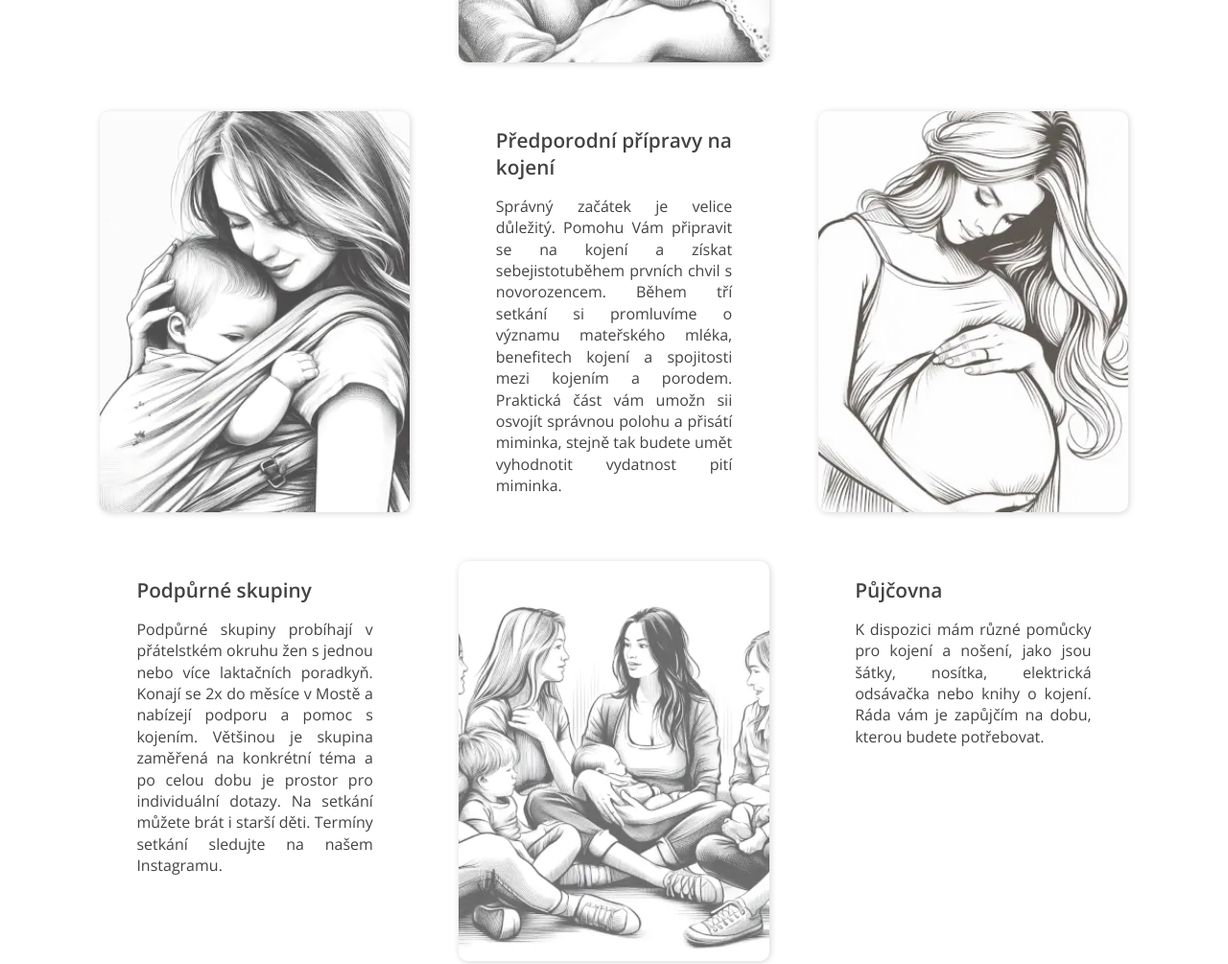
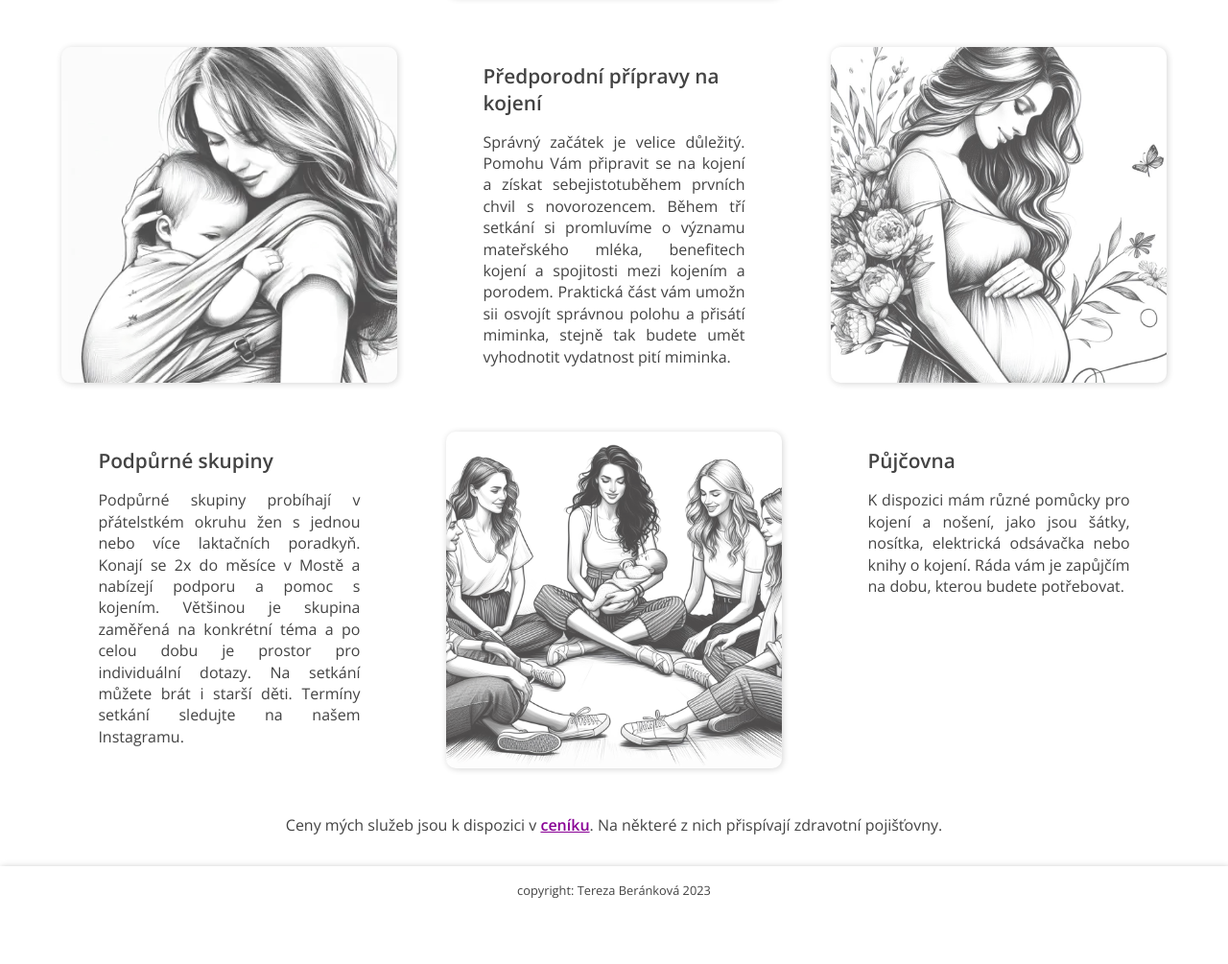
Before and after one commit to xteryna/projekt-ZAVERECNY, an Eleventy site: page sluzby.html in a window 1280 px wide. Shown: the part 767-1772 px from the top of the page at 96% size. After the commit the page ends 1720 px from the top, so only its background shows below. Built offline with nearby package versions, Linux system fonts and the light colour scheme; Eleventy itself is replaced by a stand-in of ours; files that its build step writes are made by us from their sources; a web font is replaced by a local one.

Commit message:
max width of inside deleted

```diff
--- a/scss/base/_base.scss
+++ b/scss/base/_base.scss
@@ -53,7 +53,6 @@ h3 {
 
 .inside {
     padding: 1rem variables.$pad-sides;
-    max-width: 1200px;
     margin: auto;
 }
 
--- a/sluzby.html
+++ b/sluzby.html
@@ -40,7 +40,7 @@ title: Lenka Šeblová - služby
                         </p>
                     </div>
                     <div class="offer__item">
-                        <img class="offer__img" src="/images/tehotenstvi2.webp" alt="kresba: těhotná maminka">
+                        <img class="offer__img" src="/images/tehotenstvi.webp" alt="kresba: těhotná maminka">
                     </div>
 
                     <div class="offer__text">
@@ -50,7 +50,7 @@ title: Lenka Šeblová - služby
                         </p>
                     </div>
                     <div class="offer__item">
-                        <img class="offer__img" src="/images/skupiny2.webp" alt="kresba: skupinka žen s dětmi">
+                        <img class="offer__img" src="/images/skupiny3.webp" alt="kresba: skupinka žen s dětmi">
                     </div>
 
                     <div class="offer__text">
```
Also changed, not shown: css/style.css, images/skupiny.webp (added), images/skupiny3.webp (added), images/tehotenstvi.webp (added), 1 other file.
